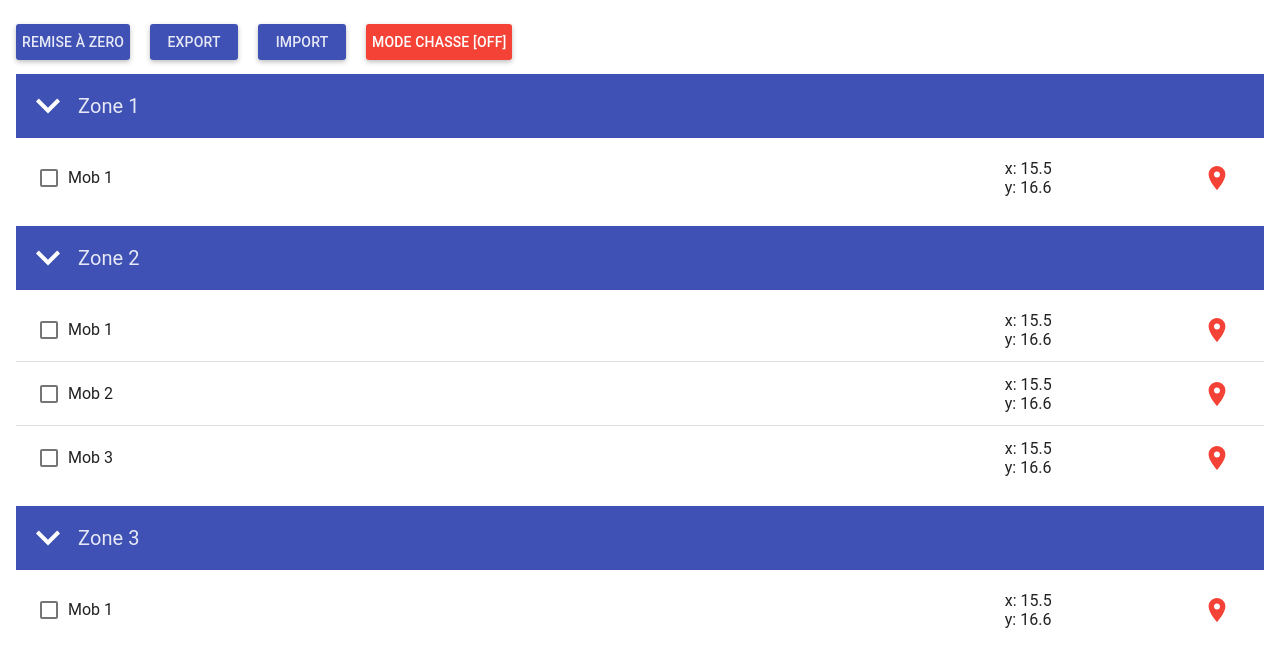
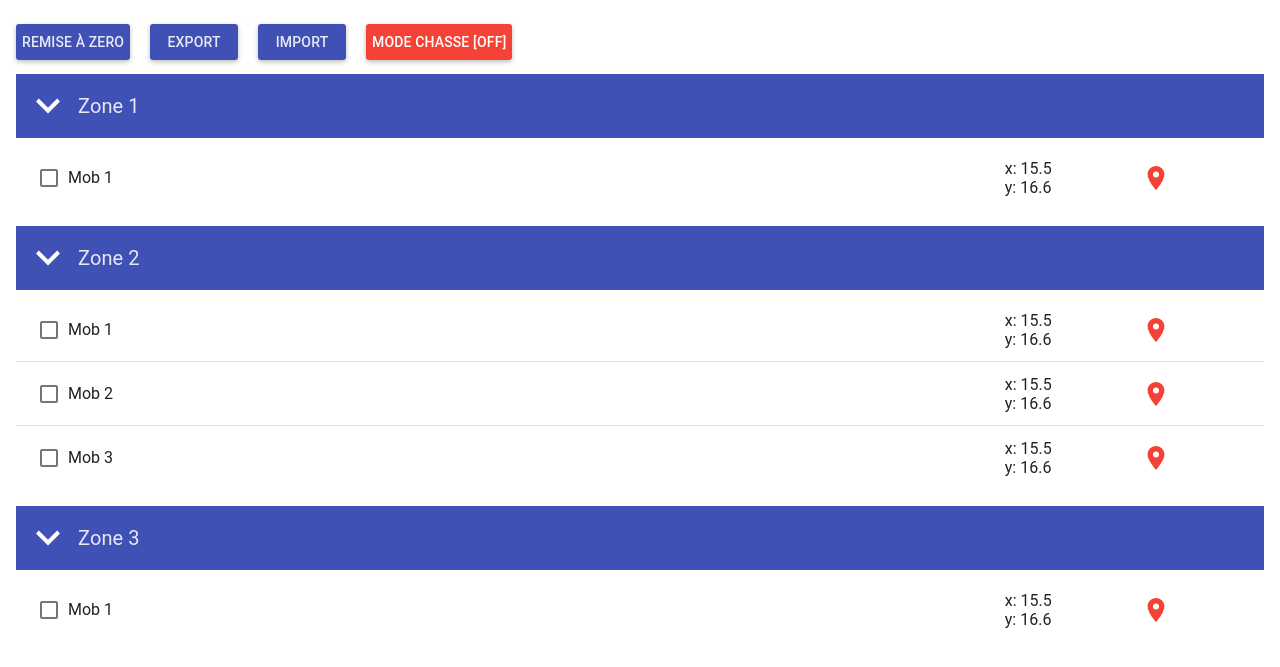
Before and after one commit to ChristopheBoucaut/ffxiv-chasse-assistant, a plain HTML site: page index.html in a window 1280 px wide. Shown: the part 49-716 px from the top of the page. Drawn offline with Linux system fonts and the light colour scheme.

Commit message:
Update index.html

```diff
--- a/index.html
+++ b/index.html
@@ -35,7 +35,7 @@
                                     {{ mob.name }}
                                 </md-checkbox>
                             </div>
-                            <div flex="15">
+                            <div flex="10">
                                 x: {{ mob.position.x }}<br>y: {{ mob.position.y }}
                             </div>
                             <div flex="10">
```
